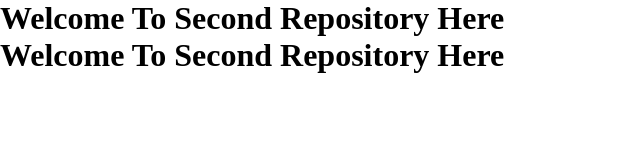
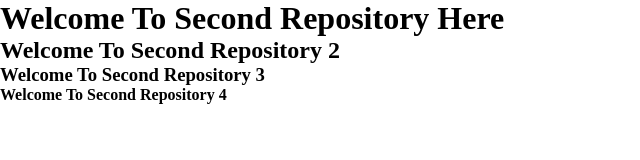
Before and after one commit to mdrobinkhan2k24/my-repo-1, a plain HTML site: page my-second-repo/index.html in a window 1280 px wide. Shown: the whole page, without its empty margins (0-640 px from the left). Drawn offline with Linux system fonts and the light colour scheme.

Commit message:
title added'

```diff
--- a/my-second-repo/index.html
+++ b/my-second-repo/index.html
@@ -8,6 +8,8 @@
 </head>
 <body>
     <h1>Welcome To Second Repository Here</h1>
-    <h1>Welcome To Second Repository Here</h1>
+    <h2>Welcome To Second Repository 2</h2>
+    <h3>Welcome To Second Repository 3</h3>
+    <h4>Welcome To Second Repository 4</h4>
 </body>
 </html>
```
